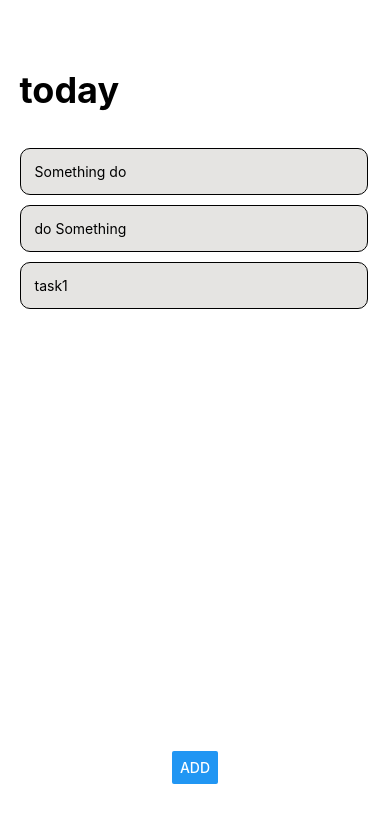
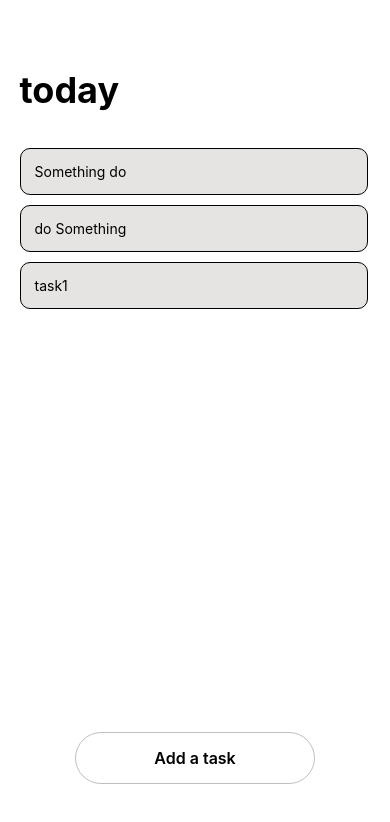
Before and after one commit to 0verread/daisy, a React Native app: screen / in a window 390 px wide. Shown: the top 822 px of the page. Built offline with nearby package versions, Linux system fonts and the light colour scheme.

Commit message:
handle add task button

```diff
--- a/src/components/AddTaskButton.tsx
+++ b/src/components/AddTaskButton.tsx
@@ -1,22 +1,42 @@
 import React from "react";
-import { View, Text, StyleSheet, Button } from "react-native";
+import { View, Text, StyleSheet, Button, TouchableOpacity } from "react-native";
+
+const handleAddTaskButton = () => {
+
+}
 
 export default function AddTaskButton(){
   return(
-    <View style={addTaskButtonStyles.container}>
-      <Button title="add"/>
-    </View>
+      <View style={addTaskButtonStyles.container}>
+        <TouchableOpacity onPress={() => handleAddTaskButton()}>
+          <View style={addTaskButtonStyles.addTaskWrapper}>
+            <Text style={addTaskButtonStyles.addTaskText}>Add a task</Text>
+          </View>
+        </TouchableOpacity>
+      </View>
   )
 }
 const addTaskButtonStyles = StyleSheet.create({
  container: {
-  // flexDirection: "row",
   position: 'absolute',
   bottom: 60,
   width: '100%',
   flexDirection: 'row',
   justifyContent: 'space-around',
   alignItems: 'center'
-
+ },
+ addTaskWrapper: {
+  paddingVertical: 15,
+  paddingHorizontal: 15,
+  backgroundColor: '#FFF',
+  borderRadius: 60,
+  borderColor: '#C0C0C0',
+  borderWidth: 1,
+  width: 240,
+  alignItems: "center"
+ },
+ addTaskText: {
+  fontSize: 16,
+  fontWeight: "600"
  }
 })
```
